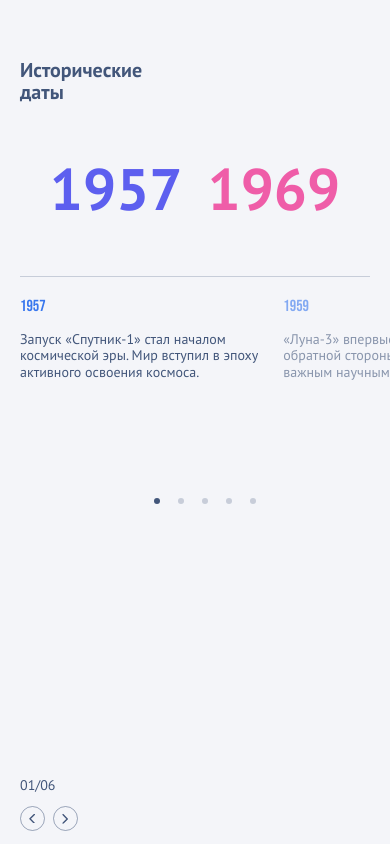
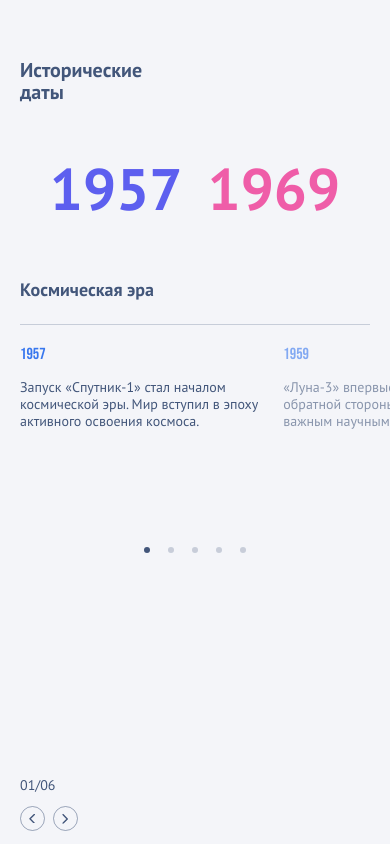
Before and after one commit to zaymovskey/historical-dates-widget, a React app: page / in a window 390 px wide. Built offline with nearby package versions, Linux system fonts and the light colour scheme.

Commit message:
⚠️ fix(mobile-slider): Добавлен label периода и отцентрирован блок пагинации

```diff
--- a/src/widgets/historical-dates/ui/EventsSlider/EventsSlider.module.scss
+++ b/src/widgets/historical-dates/ui/EventsSlider/EventsSlider.module.scss
@@ -35,8 +35,25 @@
   pointer-events: none;
 }
 
+.periodLabel {
+  display: none;
+
+  @media (max-width: 768px) {
+    margin-right: var(--content-gutter);
+    display: block;
+    font-weight: 600;
+    border-bottom: 1px solid var(--color-gray-border);
+    margin-bottom: 20px;
+    padding-bottom: 20px;
+    font-size: 18px;
+  }
+}
+
 @media (max-width: 768px) {
   .swiper {
+    :global(.swiper-pagination) {
+      padding-right: var(--content-gutter);
+    }
     :global(.swiper-slide) {
       transition: opacity var(--transition-duration-default);
     }
--- a/src/widgets/historical-dates/ui/EventsSlider/EventsSlider.tsx
+++ b/src/widgets/historical-dates/ui/EventsSlider/EventsSlider.tsx
@@ -13,12 +13,15 @@ import SwiperCore from "swiper";
 
 interface EventsSliderProps {
   items: HistoricalPeriodEvent[];
+  periodLabel?: string;
 }
 
-export function EventsSlider({ items }: EventsSliderProps) {
+export function EventsSlider({ items, periodLabel }: EventsSliderProps) {
   const rootRef = useRef<HTMLDivElement | null>(null);
 
   const [visibleItems, setVisibleItems] = useState(items);
+  const [visiblePeriodLabel, setVisiblePeriodLabel] = useState(periodLabel);
+
   const firstRenderRef = useRef(true);
 
   const swiperRef = useRef<SwiperCore | null>(null);
@@ -39,6 +42,7 @@ export function EventsSlider({ items }: EventsSliderProps) {
       duration: ANIMATION_DURATION / 2,
       onComplete: () => {
         setVisibleItems(items);
+        setVisiblePeriodLabel(periodLabel);
 
         if (swiperRef.current) {
           swiperRef.current.slideTo(0, 0);
@@ -52,7 +56,7 @@ export function EventsSlider({ items }: EventsSliderProps) {
         });
       }
     });
-  }, [items]);
+  }, [items, periodLabel]);
 
   useGSAP(() => {
     const el = rootRef.current;
@@ -62,6 +66,7 @@ export function EventsSlider({ items }: EventsSliderProps) {
 
   return (
     <div ref={rootRef} className={styles.root}>
+      <div className={styles.periodLabel}>{visiblePeriodLabel}</div>
       <IconButton
         className={styles.prev}
         size={40}
--- a/src/widgets/historical-dates/ui/HistoricalDates.tsx
+++ b/src/widgets/historical-dates/ui/HistoricalDates.tsx
@@ -31,7 +31,7 @@ export function HistoricalDates() {
       />
 
       <div className={cn(styles.events)}>
-        <EventsSlider items={activePeriod.events} />
+        <EventsSlider items={activePeriod.events} periodLabel={activePeriod.label} />
       </div>
 
       <CircleActions
--- a/src/widgets/historical-dates/ui/YearsCounter/YearsCounter.module.scss
+++ b/src/widgets/historical-dates/ui/YearsCounter/YearsCounter.module.scss
@@ -26,7 +26,5 @@
   @media (max-width: 768px) {
     position: static;
     padding-bottom: 58px;
-    border-bottom: 1px solid var(--color-gray-border);
-    margin-bottom: 20px;
   }
 }
```
